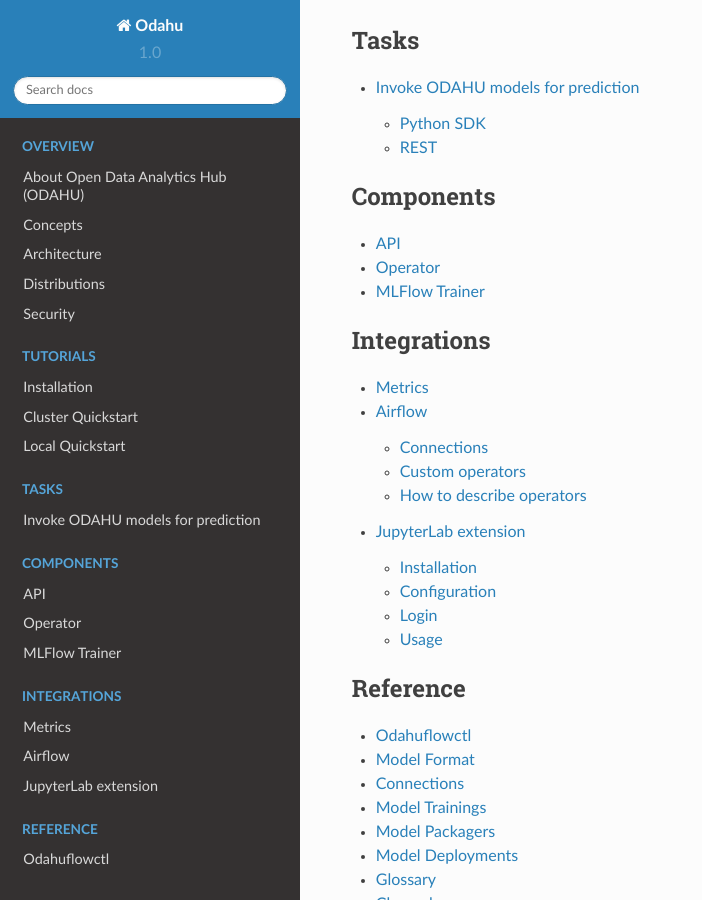
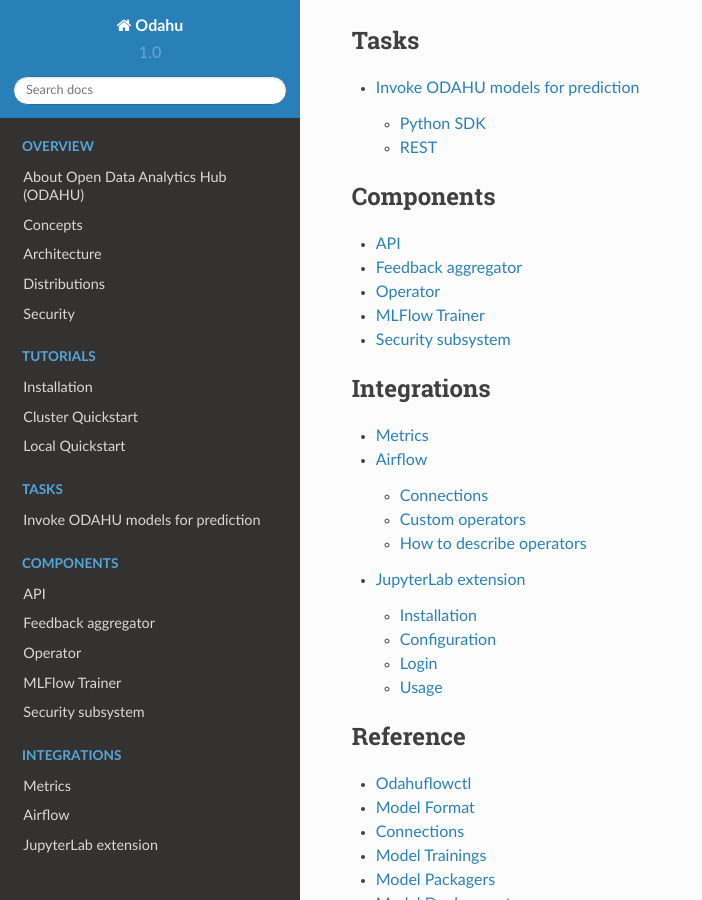
Before and after one commit to odahu/odahu-docs, a Sphinx documentation site: the page built from source/index.rst, in a window 1280 px wide and 900 px high, scrolled down 959 px. Shown: the whole window, without its empty margins (0-702 px from the left). Built offline with Sphinx 7.4.7 and the Read the Docs theme 2.0.0, drawn with Linux system fonts in a browser that asks for light colours; formulas are drawn with MathJax 3.

Commit message:
Index table is updated

```diff
--- a/source/index.rst
+++ b/source/index.rst
@@ -27,8 +27,10 @@
    :caption: Components
 
    comp_api
+   comp_feedback
    comp_operator
    comp_mlflow_trainer
+   comp_security
 
 .. toctree::
    :maxdepth: 2
```
